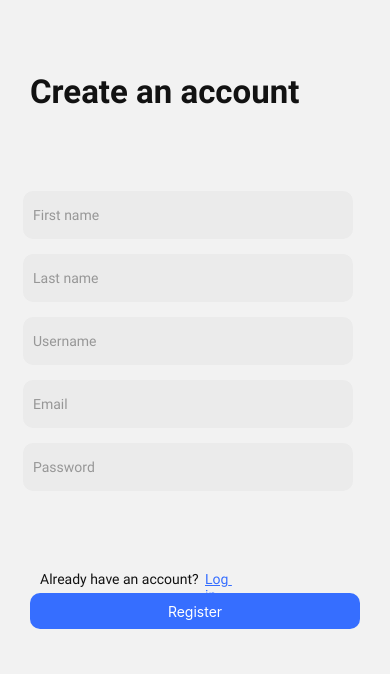
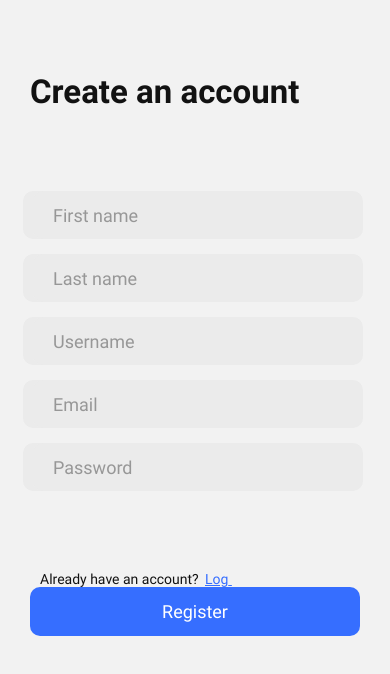
Before and after one commit to mtaa-rezervi/frontend, a React Native app: screen /Register in a window 390 px wide. Shown: the top 674 px of the page. Built offline with nearby package versions, Linux system fonts and the light colour scheme.

Commit message:
edited text inputs for the registration fields

```diff
--- a/screens/Register.js
+++ b/screens/Register.js
@@ -1,4 +1,4 @@
-import React, { Component } from "react";
+import React, { Component, useState } from "react";
 import {
   StyleSheet,
   View,
@@ -13,7 +13,17 @@ import AppLoading from 'expo-app-loading';
 
 import colors from '../styles/colors';
 
+import Input from "../components/Input";
+import StandardButton from "../components/StandardButton";
+
 function RegisterScreen({ navigation }) {
+
+  const [firstName, setFirstName] = useState('')
+  const [lastName, setLastName] = useState('')
+  const [username, setUsername] = useState('')
+  const [email, setEmail] = useState('')
+  const [password, setPassword] = useState('')
+
 
   let [fontsLoaded] = useFonts({
     'roboto-bold': require('../assets/fonts/Roboto-Bold.ttf'),
@@ -28,18 +38,57 @@ function RegisterScreen({ navigation }) {
   return (
     <SafeAreaView style={styles.container}>
       <Text style={styles.createAnAccount}>Create an account</Text>
-      <TextInput placeholder="First name" style={styles.firstName}></TextInput>
-      <TextInput placeholder="Last name" style={styles.lastName}></TextInput>
-      <TextInput placeholder="Username" style={styles.username}></TextInput>
-      <TextInput placeholder="Email" style={styles.email}></TextInput>
-      <TextInput placeholder="Password" style={styles.password}></TextInput>
+
+      <View style={styles.firstName}>
+        <Input
+            placeholder="First name"
+            value={firstName}
+            onChangeText={text => setFirstName(text)}
+            />
+      </View>
+
+      <View style={styles.lastName}>
+        <Input
+            placeholder="Last name"
+            value={lastName}
+            onChangeText={text => setLastName(text)}
+            />
+      </View>
+
+      <View style={styles.username}>
+        <Input
+            placeholder="Username"
+            value={username}
+            onChangeText={text => setUsername(text)}
+            />
+      </View>
+
+      <View style={styles.email}>
+        <Input
+            placeholder="Email"
+            value={email}
+            onChangeText={text => setEmail(text)}
+            />
+      </View>
+
+      <View style={styles.email}>
+        <Input
+            placeholder="Password"
+            value={password}
+            onChangeText={text => setPassword(text)}
+            secureTextEntry={true}
+            />
+      </View>
+
       <View style={styles.hasAccountStack}>
         <Text style={styles.hasAccount}>Already have an account?</Text>
         <Text style={styles.logIn} onPress={() => navigation.navigate('Login')}>Log in</Text>
       </View>
-      <TouchableOpacity style={styles.button}>
-        <Text style={styles.register}>Register</Text>
-      </TouchableOpacity>
+      <View style={styles.button}>
+          <StandardButton
+            title='Register'
+          />
+        </View>
     </SafeAreaView>
   );
 }
```
Lines whose indentation alone changed are shown as unchanged.
